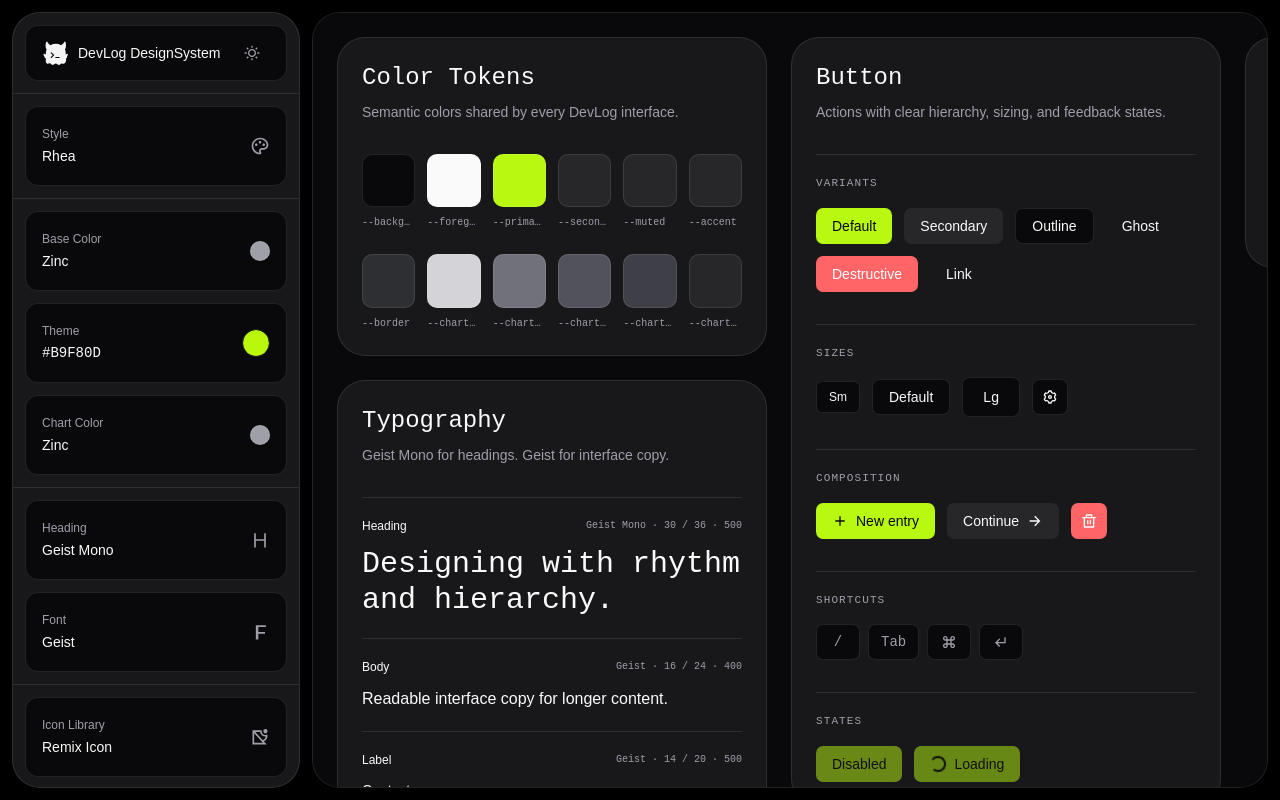
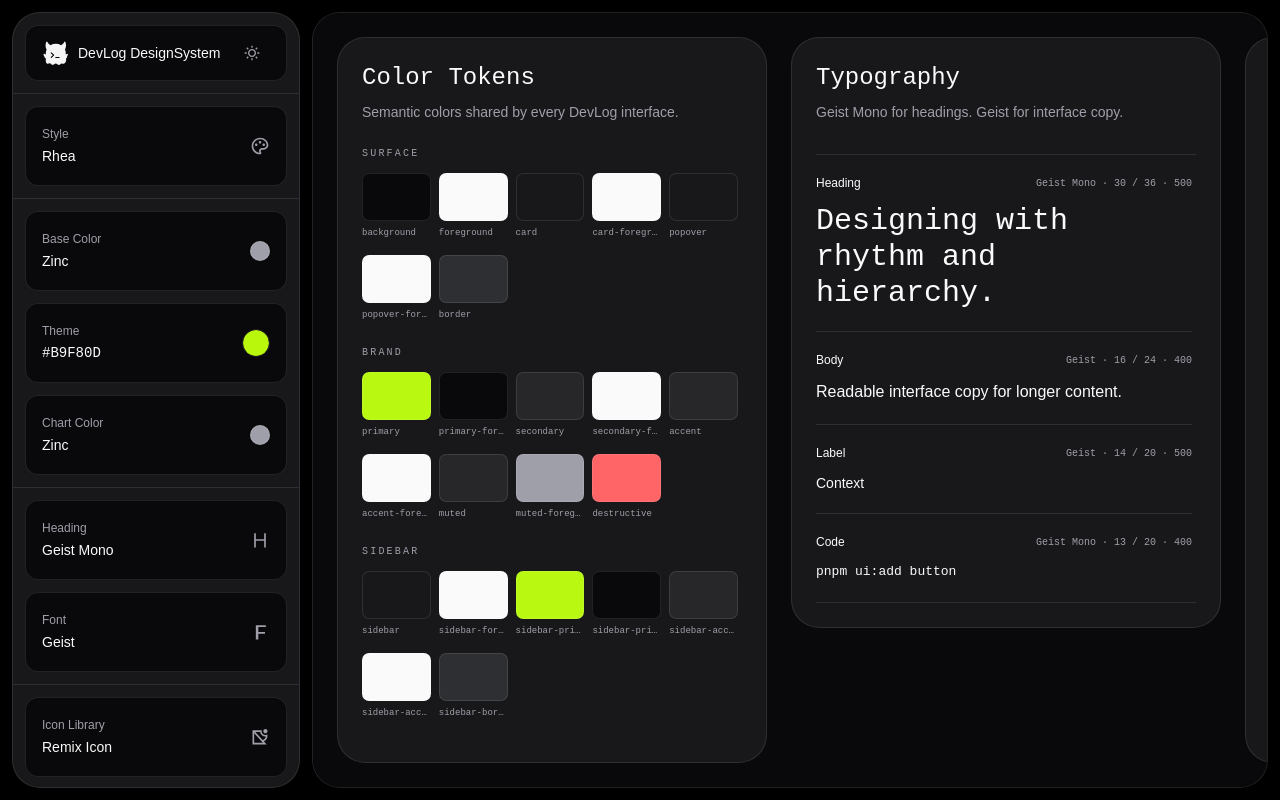
Before and after one commit to bickhsu/devlog, a React (Vite) app in the folder apps/design-system/: page / in a window 1280 px wide. Built offline with nearby package versions, Linux system fonts and the light colour scheme.

Commit message:
fix(design-system): adapt card layout to viewport height

```diff
--- a/apps/design-system/src/App.tsx
+++ b/apps/design-system/src/App.tsx
@@ -9,12 +9,10 @@ export function App() {
     <main className="grid h-svh grid-cols-[288px_minmax(0,1fr)] gap-3 overflow-hidden bg-black p-3 text-foreground">
       <DesignSystemSidebar />
 
-      <section className="min-w-0 overflow-x-auto overflow-y-hidden rounded-[28px] border bg-background">
-        <div className="flex min-h-full w-max items-start gap-6 p-6">
-          <div className="w-[430px] shrink-0 space-y-6">
-            <ColorTokens />
-            <Typography />
-          </div>
+      <section className="min-h-0 min-w-0 overflow-x-auto overflow-y-hidden rounded-[28px] border bg-background">
+        <div className="flex h-full w-max flex-col flex-wrap content-start items-start gap-6 p-6">
+          <ColorTokens />
+          <Typography />
           <Buttons />
           <Iconography />
         </div>
--- a/apps/design-system/src/components/buttons.tsx
+++ b/apps/design-system/src/components/buttons.tsx
@@ -21,12 +21,13 @@ const sizes: Exclude<ButtonSize, "icon">[] = ["sm", "default", "lg"]
 
 export function Buttons() {
   return (
-    <article className="w-[430px] shrink-0 rounded-[28px] border bg-card p-6">
+    <article className="flex max-h-full min-h-0 w-[430px] shrink-0 flex-col overflow-hidden rounded-[28px] border bg-card p-6">
       <h2 className="font-heading text-2xl font-medium">Button</h2>
       <p className="mt-2 text-sm text-muted-foreground">
         Actions with clear hierarchy, sizing, and feedback states.
       </p>
 
+      <div className="min-h-0 flex-1 overflow-y-auto pr-1">
         <Showcase title="Variants">
           {variants.map((variant) => (
             <Button key={variant} variant={variant}>
@@ -77,6 +78,7 @@ export function Buttons() {
           <Button disabled>Disabled</Button>
           <Button loading>Loading</Button>
         </Showcase>
+      </div>
     </article>
   )
 }
--- a/apps/design-system/src/components/color-tokens.tsx
+++ b/apps/design-system/src/components/color-tokens.tsx
@@ -1,33 +1,79 @@
-const colors = [
+const colorGroups = [
+  {
+    title: "Surface",
+    colors: [
       ["background", "bg-background"],
       ["foreground", "bg-foreground"],
+      ["card", "bg-card"],
+      ["card-foreground", "bg-card-foreground"],
+      ["popover", "bg-popover"],
+      ["popover-foreground", "bg-popover-foreground"],
+      ["border", "bg-border"],
+    ],
+  },
+  {
+    title: "Brand",
+    colors: [
       ["primary", "bg-primary"],
+      ["primary-foreground", "bg-primary-foreground"],
       ["secondary", "bg-secondary"],
+      ["secondary-foreground", "bg-secondary-foreground"],
+      ["accent", "bg-accent"],
+      ["accent-foreground", "bg-accent-foreground"],
       ["muted", "bg-muted"],
-  ["accent", "bg-accent"],
-  ["border", "bg-border"],
+      ["muted-foreground", "bg-muted-foreground"],
+      ["destructive", "bg-destructive"],
+    ],
+  },
+  {
+    title: "Sidebar",
+    colors: [
+      ["sidebar", "bg-sidebar"],
+      ["sidebar-foreground", "bg-sidebar-foreground"],
+      ["sidebar-primary", "bg-sidebar-primary"],
+      ["sidebar-primary-foreground", "bg-sidebar-primary-foreground"],
+      ["sidebar-accent", "bg-sidebar-accent"],
+      ["sidebar-accent-foreground", "bg-sidebar-accent-foreground"],
+      ["sidebar-border", "bg-sidebar-border"],
+    ],
+  },
+  {
+    title: "Charts",
+    colors: [
       ["chart-1", "bg-chart-1"],
       ["chart-2", "bg-chart-2"],
       ["chart-3", "bg-chart-3"],
       ["chart-4", "bg-chart-4"],
       ["chart-5", "bg-chart-5"],
+    ],
+  },
 ] as const
 
 export function ColorTokens() {
   return (
-    <article className="rounded-[28px] border bg-card p-6">
+    <article className="flex max-h-full min-h-0 w-[430px] shrink-0 flex-col overflow-hidden rounded-[28px] border bg-card p-6">
       <h1 className="font-heading text-2xl font-medium">Color Tokens</h1>
       <p className="mt-2 text-sm text-muted-foreground">
         Semantic colors shared by every DevLog interface.
       </p>
-      <div className="mt-8 grid grid-cols-6 gap-x-3 gap-y-6">
-        {colors.map(([name, className]) => (
-          <div className="min-w-0 space-y-2" key={name}>
-            <div className={`aspect-square rounded-xl border ${className}`} />
-            <p className="truncate font-heading text-[10px] text-muted-foreground">
-              --{name}
+
+      <div className="mt-6 min-h-0 flex-1 space-y-6 overflow-y-auto pr-1">
+        {colorGroups.map((group) => (
+          <section className="space-y-3" key={group.title}>
+            <h2 className="font-heading text-[10px] font-medium tracking-[0.22em] text-muted-foreground uppercase">
+              {group.title}
+            </h2>
+            <div className="grid grid-cols-5 gap-x-2 gap-y-4">
+              {group.colors.map(([name, className]) => (
+                <div className="min-w-0 space-y-1.5" key={name}>
+                  <div className={`h-12 rounded-lg border ${className}`} />
+                  <p className="truncate font-heading text-[9px] leading-3 text-muted-foreground">
+                    {name}
                   </p>
                 </div>
+              ))}
+            </div>
+          </section>
         ))}
       </div>
     </article>
--- a/apps/design-system/src/components/iconography.tsx
+++ b/apps/design-system/src/components/iconography.tsx
@@ -38,12 +38,12 @@ const icons = [
 
 export function Iconography() {
   return (
-    <article className="w-[430px] shrink-0 rounded-[28px] border bg-card p-6">
+    <article className="flex max-h-full min-h-0 w-[430px] shrink-0 flex-col overflow-hidden rounded-[28px] border bg-card p-6">
       <h2 className="font-heading text-2xl font-medium">Iconography</h2>
       <p className="mt-2 text-sm text-muted-foreground">
         Remix Icon line symbols used across DevLog interfaces.
       </p>
-      <div className="mt-8 grid grid-cols-8 gap-2">
+      <div className="mt-8 grid min-h-0 flex-1 grid-cols-8 gap-2 overflow-y-auto pr-1">
         {icons.map((Icon, index) => (
           <div
             className="grid aspect-square place-items-center rounded-xl border bg-background text-foreground"
--- a/apps/design-system/src/components/typography.tsx
+++ b/apps/design-system/src/components/typography.tsx
@@ -27,12 +27,12 @@ const typeStyles = [
 
 export function Typography() {
   return (
-    <article className="rounded-[28px] border bg-card p-6">
+    <article className="flex max-h-full min-h-0 w-[430px] shrink-0 flex-col overflow-hidden rounded-[28px] border bg-card p-6">
       <h2 className="font-heading text-2xl font-medium">Typography</h2>
       <p className="mt-2 text-sm text-muted-foreground">
         Geist Mono for headings. Geist for interface copy.
       </p>
-      <div className="mt-8 divide-y border-y">
+      <div className="mt-8 min-h-0 flex-1 divide-y overflow-y-auto border-y pr-1">
         {typeStyles.map((style) => (
           <div className="py-5" key={style.role}>
             <div className="flex items-center justify-between gap-4">
```
Lines whose indentation alone changed are shown as unchanged.
